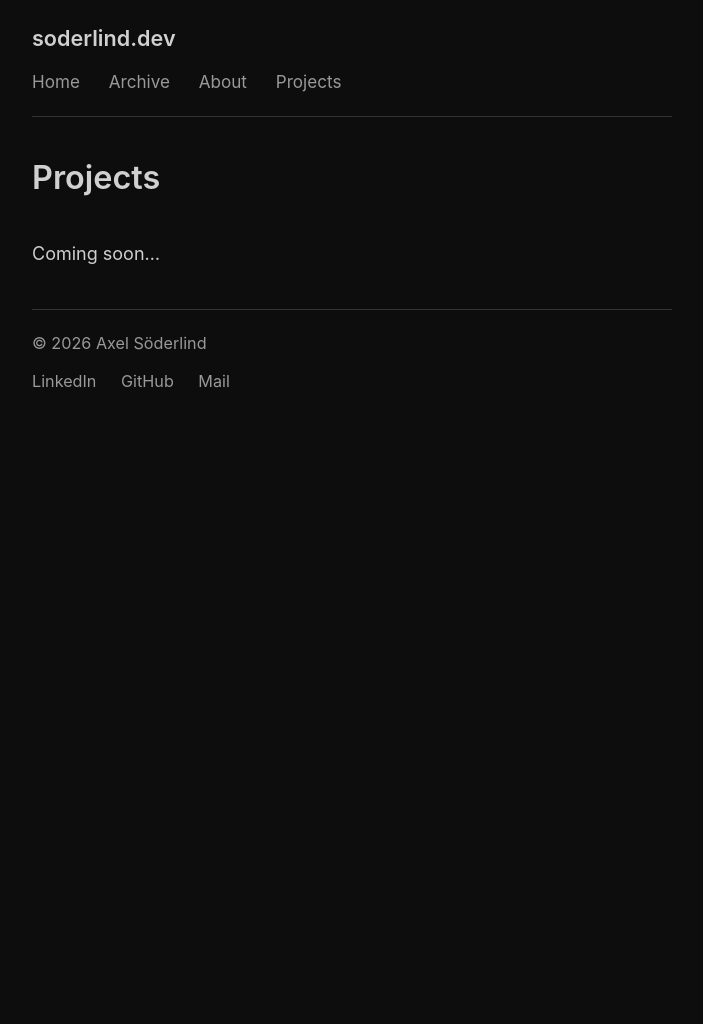
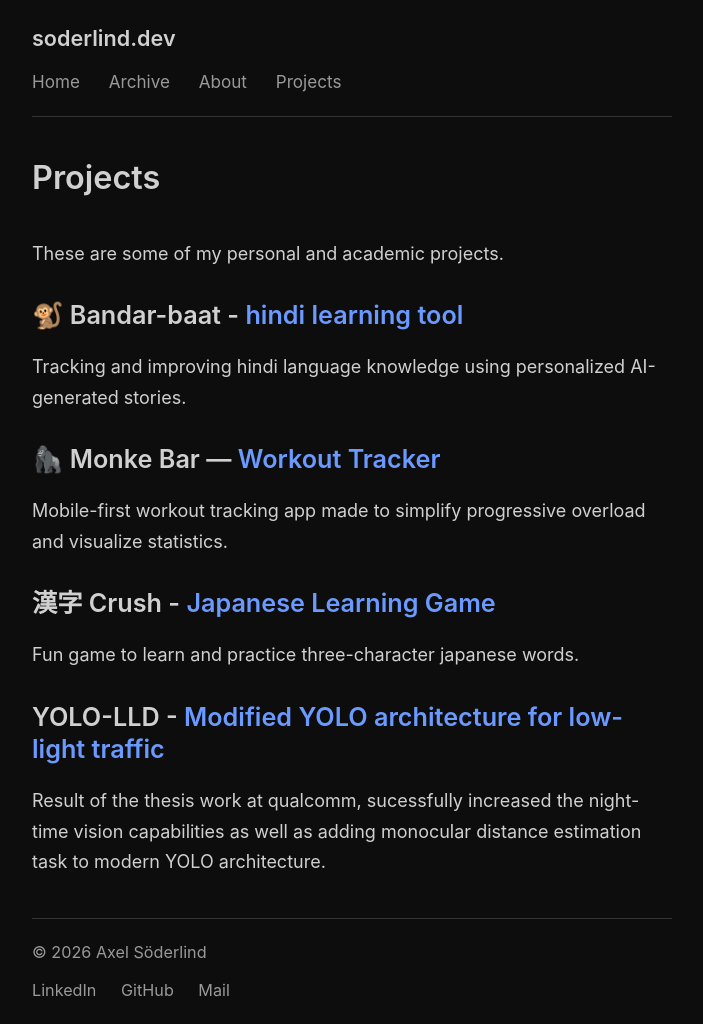
Before and after one commit to asoderlind/asoderlind.github.io, a Jekyll site: the page built from _pages/projects.md, in a window 1280 px wide. Shown: the whole page, without its empty margins (288-991 px from the left). Built offline with Jekyll 4.4.1, drawn with Linux system fonts in a browser that asks for light colours; before the commit the page ends 900 px from its top, so only the background shows below that.

Commit message:
Update About and Projects pages with detailed descriptions and project links

```diff
--- a/_pages/projects.md
+++ b/_pages/projects.md
@@ -4,4 +4,20 @@ layout: page
 permalink: /projects/
 ---
 
-Coming soon...
+These are some of my personal and academic projects.
+
+## 🐒 Bandar-baat - [hindi learning tool](https://github.com/asoderlind/bandar-baat)
+
+Tracking and improving hindi language knowledge using personalized AI-generated stories.
+
+## 🦍 Monke Bar — [Workout Tracker](https://github.com/asoderlind/monkebar/tree/master)
+
+Mobile-first workout tracking app made to simplify progressive overload and visualize statistics.
+
+## 漢字 Crush - [Japanese Learning Game](https://github.com/asoderlind/kanji-crush)
+
+Fun game to learn and practice three-character japanese words.
+
+## YOLO-LLD - [Modified YOLO architecture for low-light traffic](https://github.com/asoderlind/YOLO-LLD/tree/main)
+
+Result of the thesis work at qualcomm, sucessfully increased the night-time vision capabilities as well as adding monocular distance estimation task to modern YOLO architecture.
```
Also changed, not shown: _pages/about.md (+11 -1 lines).
